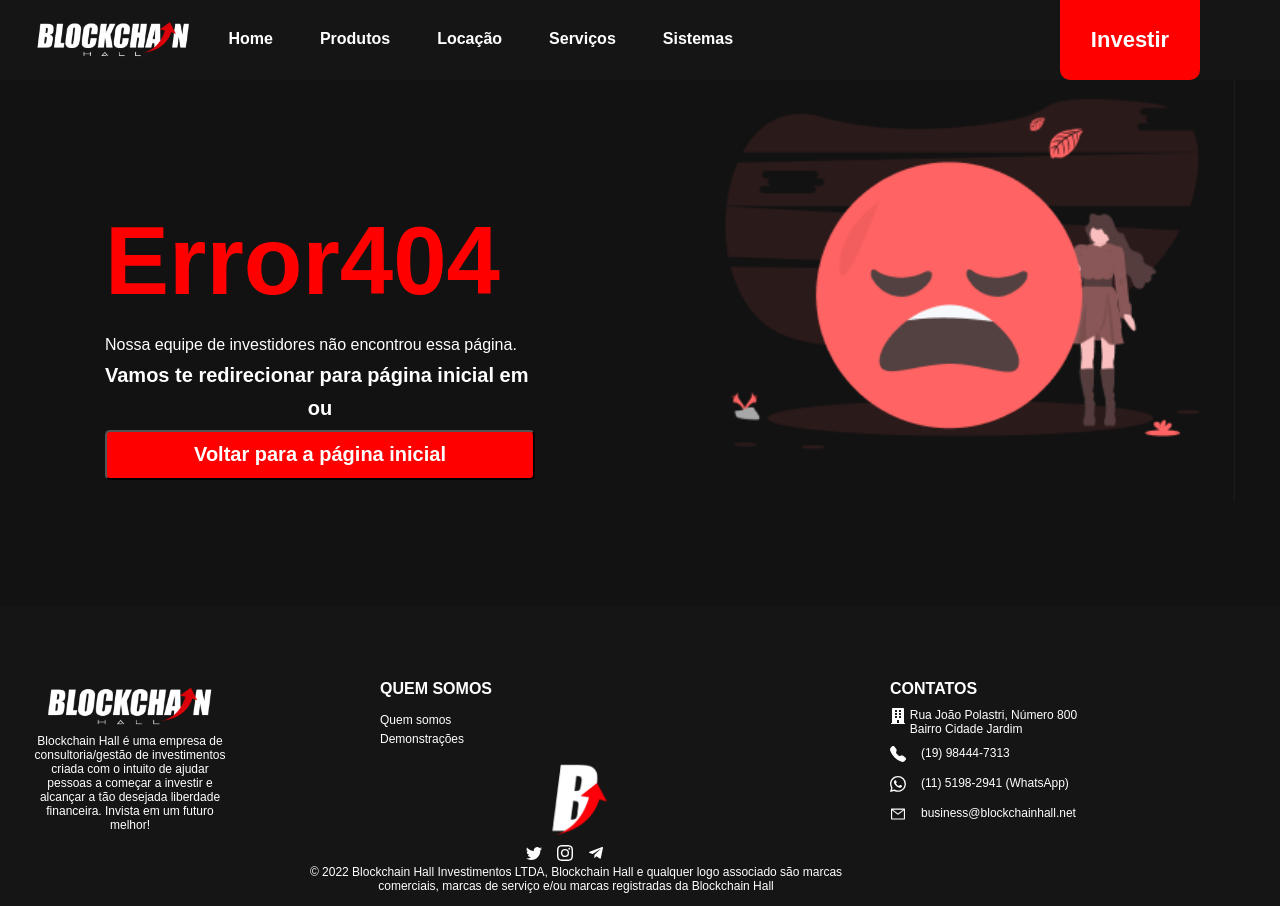
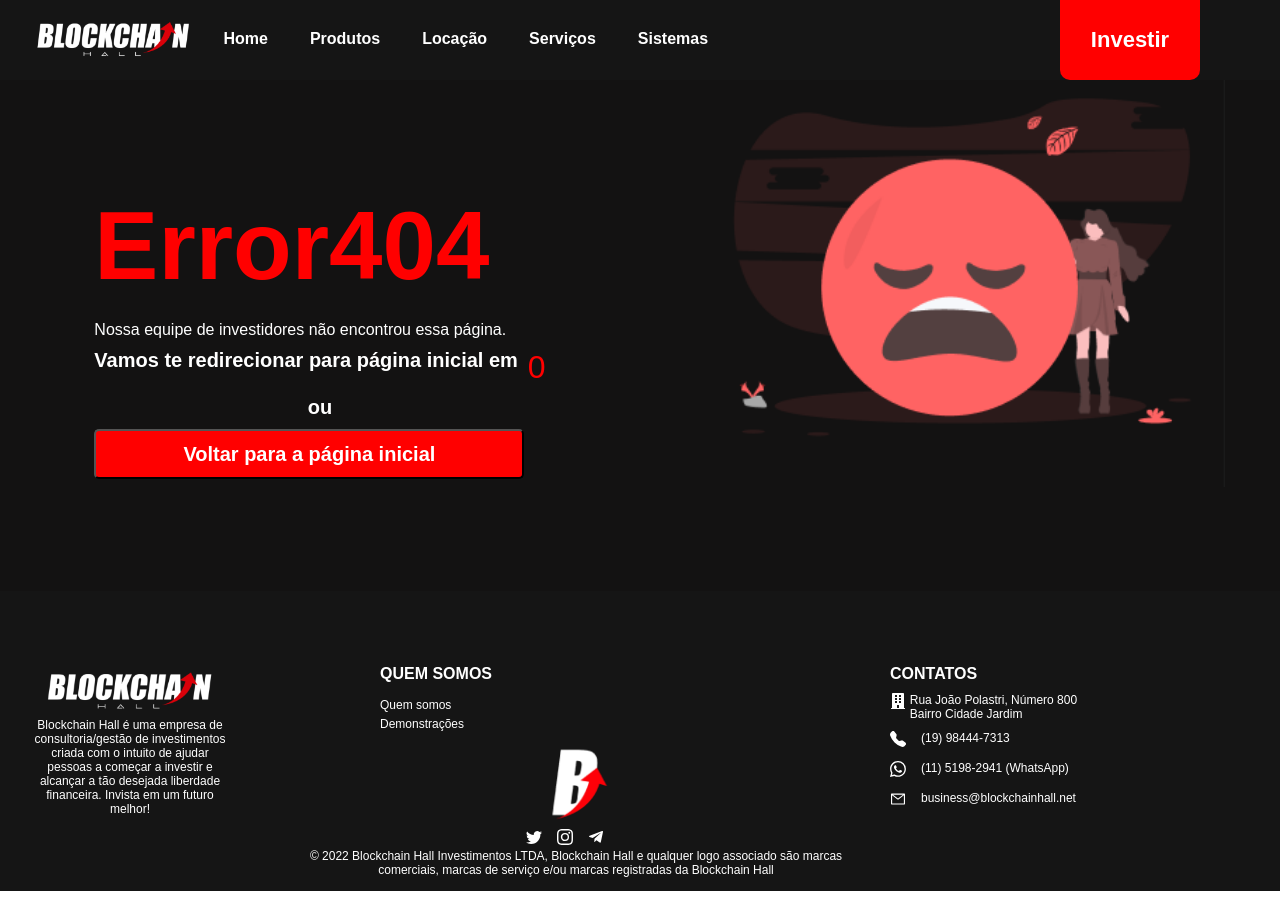
Before and after one commit to GustavoMen/BlockchainSite, a React (Vite) app: page / in a window 1280 px wide. Built offline with nearby package versions, Linux system fonts and the light colour scheme.

Commit message:
404 done

```diff
--- a/src/components/NavBar/Navbar.elements.tsx
+++ b/src/components/NavBar/Navbar.elements.tsx
@@ -76,7 +76,7 @@
 
 export const NavItem = styled.li`
   font-size: 16px;
-  margin-left: 15px;
+  margin-left: 10px;
   height: 80px;
   border-bottom: 2px solid transparent;
   font-weight: bold;
--- a/src/pages/Page404.elements.tsx
+++ b/src/pages/Page404.elements.tsx
@@ -103,5 +103,5 @@
 `;
 
 export const ImgError = styled.img`
-  width: 550px;
+  width: 530px;
 `;
--- a/src/pages/Page404.tsx
+++ b/src/pages/Page404.tsx
@@ -27,6 +27,7 @@
           <RedirectText>
             Vamos te redirecionar para página inicial em
           </RedirectText>
+          <CountDown />
         </ContainerRedirect>
         <TextOr>ou</TextOr>
         <BackButton>Voltar para a página inicial</BackButton>
```
